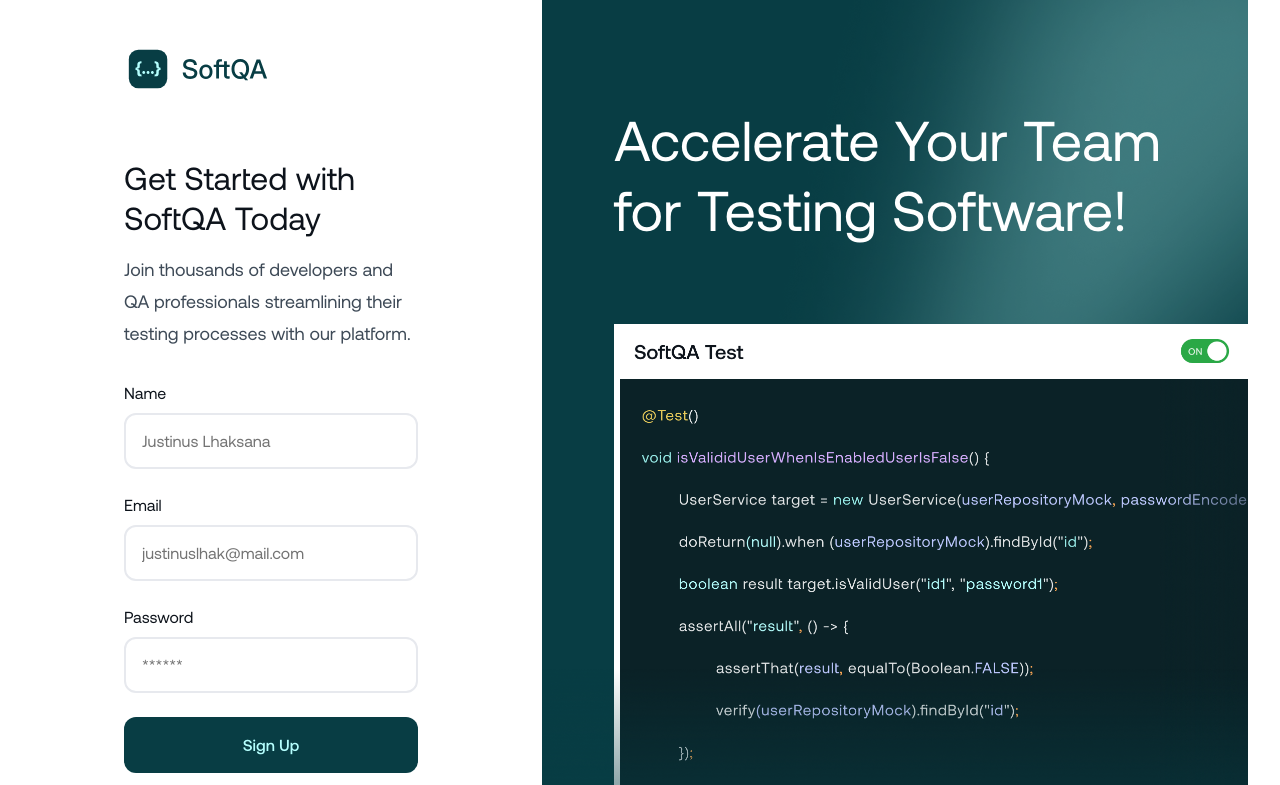
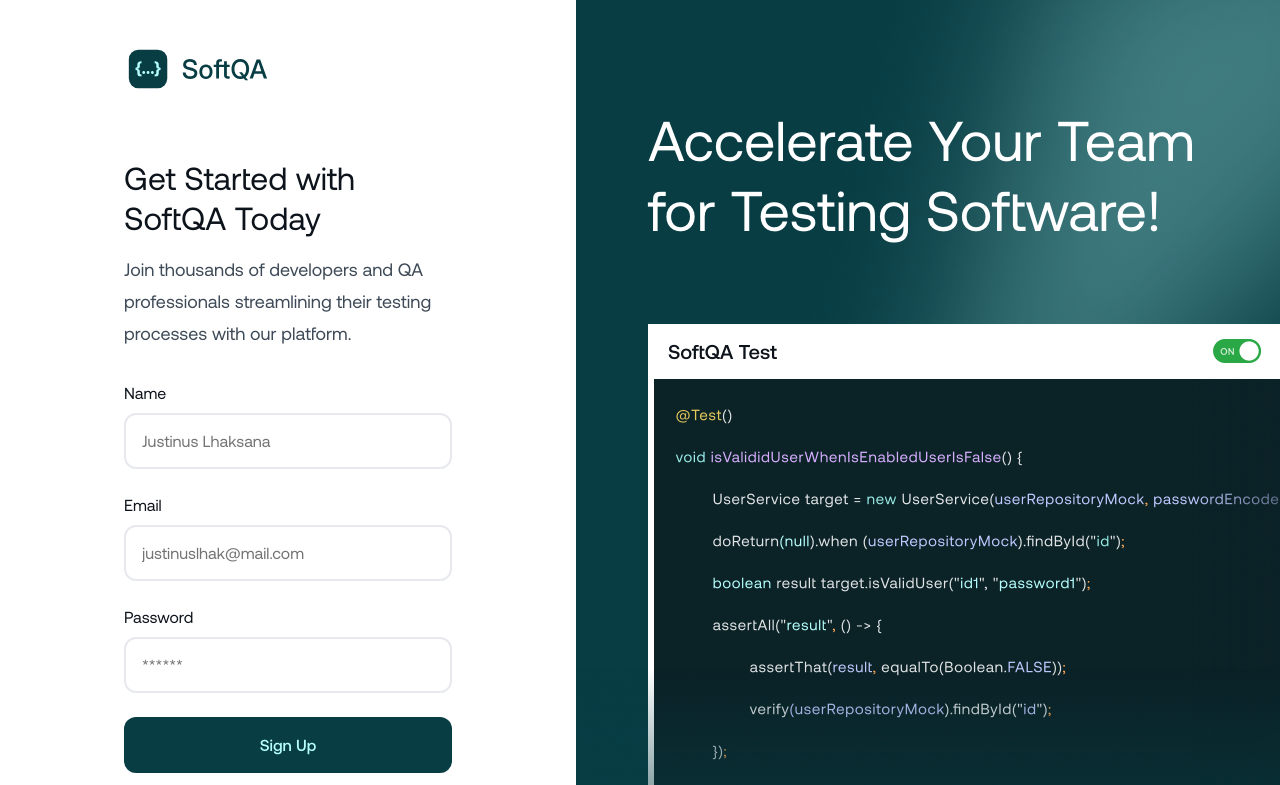
Before and after one commit to azkaanasiyya/softqa, a Next.js app: page /auth/sign-up in a window 1280 px wide. Shown: the top 785 px of the page. Built offline with nearby package versions, Linux system fonts and the light colour scheme.

Commit message:
fix(auth): fix width in signup page

```diff
--- a/src/components/sign-up/hero.tsx
+++ b/src/components/sign-up/hero.tsx
@@ -5,8 +5,8 @@ import Link from "next/link";
 
 export default function SignHero() {
     return (
-        <div className="flex flex-col justify-center w-full items-center">
-            <div className="flex flex-row max-w-[1720px] max-h-[1024px] h-full w-full gap-[124px] px-6 md:px-8 lg:pl-[124px] lg:mx-auto">
+        <div className="flex flex-col justify-center w-full items-center overflow-hidden">
+            <div className="flex flex-row max-w-[1720px] max-h-[1024px] h-full w-full gap-[124px] px-6 md:px-8 lg:pl-[124px] lg:mx-auto lg:pr-[0px]">
                 <div className="py-6 md:pt-12 lg:pt-[45px] pb-[86px] lg:pb-[124px] flex flex-col gap-8 md:gap-12 lg:gap-16 items-start">
                     <Image src="/logo.svg" alt="logo" width={148.8} height={48} className="lg:w-[148.8px] lg:h-[48px] w-[124px] h-[40px]"/>
                     <div className="flex flex-col items-center gap-6 w-full lg:max-w-[488px]">
@@ -52,7 +52,7 @@ export default function SignHero() {
                         </div>
                     </div>
                 </div>
-                <div className="relative bg-[url('/auth/bg-sign-in.png')] bg-no-repeat bg-center bg-cover pt-[104px] pl-[72px] pb-16 hidden lg:flex lg:flex-col w-full gap-[80px] overflow-hidden">
+                <div className="relative bg-[url('/auth/bg-sign-in.png')] bg-no-repeat bg-center bg-cover pt-[104px] pl-[72px] pb-16 hidden lg:flex lg:flex-col w-full gap-[80px] overflow-hidden lg:max-w-[704px]">
                     <h1 className="text-[56px] leading-[70px] max-w-[560px] text-base-white">
                         Accelerate Your Team for Testing Software!
                     </h1>
```
